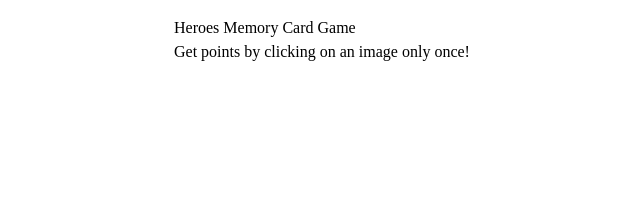
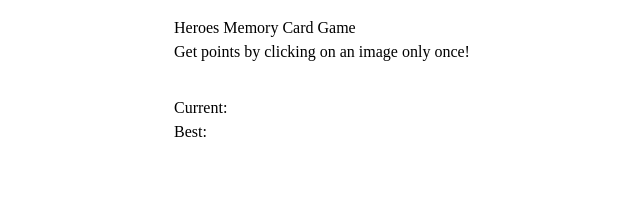
Before and after one commit to arey-dev/memory-card, a React (Vite) app: page / in a window 1280 px wide. Shown: the top 210 px of the page, without its empty margins (6-646 px from the left). Built offline with nearby package versions, Linux system fonts and the light colour scheme.

Commit message:
add main components

```diff
--- a/src/App.jsx
+++ b/src/App.jsx
@@ -1,10 +1,14 @@
 import "./styles/App.css";
 import { Header } from "./Header";
+import { GameBoard } from "./GameBoard";
 
 function App() {
   return (
     <>
       <Header />
+      <main>
+        <GameBoard />
+      </main>
     </>
   );
 }
--- /dev/null
+++ b/src/GameBoard/CardsGrid/CardsGrid.jsx
@@ -0,0 +1,6 @@
+export function CardsGrid(props) {
+  return (
+    <div className="container container--cards grid">
+    </div>
+  )
+}
--- /dev/null
+++ b/src/GameBoard/CardsGrid/index.js
@@ -0,0 +1 @@
+export * from './CardsGrid';
--- /dev/null
+++ b/src/GameBoard/GameBoard.jsx
@@ -0,0 +1,11 @@
+import { CardsGrid } from './CardsGrid/CardsGrid'
+import { ScoreBoard } from './ScoreBoard'
+
+export function GameBoard(props) {
+  return (
+    <div className="container container--board flex">
+      <ScoreBoard />
+      <CardsGrid />
+    </div>
+  )
+}
--- /dev/null
+++ b/src/GameBoard/ScoreBoard.jsx
@@ -0,0 +1,8 @@
+export function ScoreBoard(props) {
+  return (
+    <div className="ScoreBoard">
+      <span>Current: </span>
+      <span>Best: </span>
+    </div>
+  )
+}
--- /dev/null
+++ b/src/GameBoard/index.js
@@ -0,0 +1 @@
+export * from './GameBoard';
```
